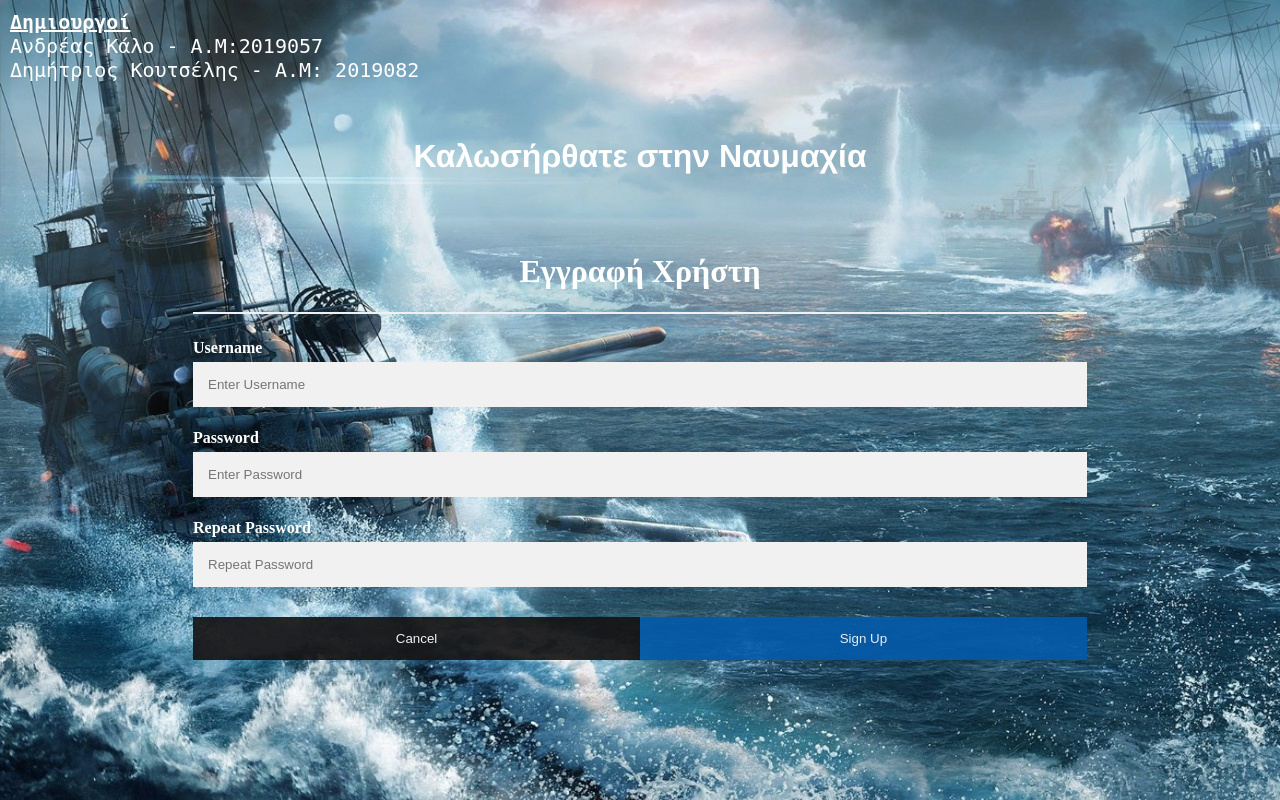
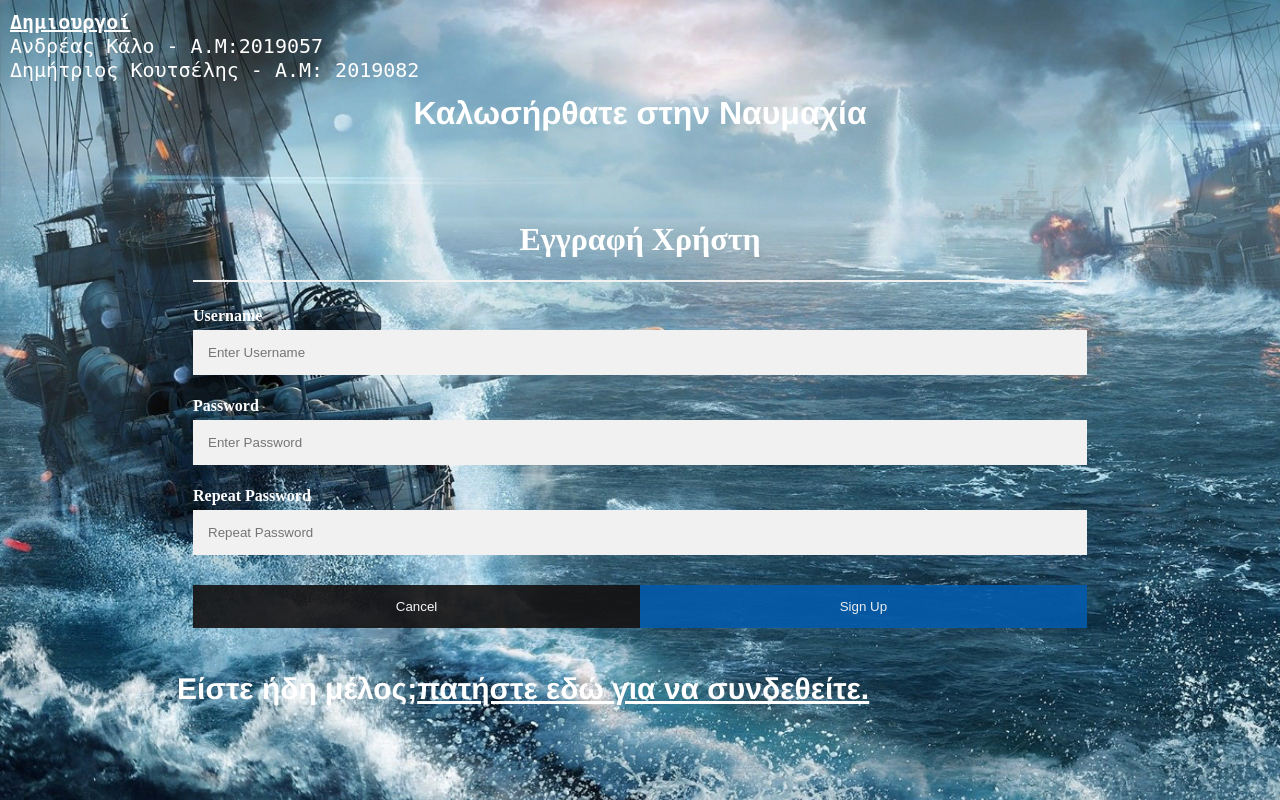
Before and after one commit to iee-ihu-gr-course1941/ADISE23_punolethria, a PHP site: page / in a window 1280 px wide. Run offline with PHP 8.4, Linux system fonts and the light colour scheme.

Commit message:
10/12/23

```diff
--- a/css_files/gameCSS.css
+++ b/css_files/gameCSS.css
@@ -51,3 +51,4 @@
     background-color: white;
 
 }
+td:hover{background-color:cadetblue;}
--- a/css_files/naumaxiaCSS.css
+++ b/css_files/indexCSS.css
@@ -13,7 +13,7 @@
 }
 #welcomingDiv{
     text-align: center;
-    margin-bottom: 20px;
+    margin-bottom: 30px;
 }
 #welcomingTitle{
     font-family: 'Franklin Gothic Medium', 'Arial Narrow', Arial, sans-serif;
@@ -104,3 +104,13 @@
     width: 100%;
   }
 }
+#signInQuestion{
+  font-family: 'Franklin Gothic Medium', 'Arial Narrow', Arial, sans-serif;
+  text-shadow: #fff;
+  color: white;
+  font-size: 30px;
+}
+a{
+  color: white;
+  font-size: 30px;
+}
--- a/index.html
+++ b/index.html
@@ -3,7 +3,7 @@
 <head>
     <meta charset="UTF-8">
     <meta name="viewport" content="width=device-width, initial-scale=1.0">
-    <link rel="stylesheet" href="css_files/naumaxiaCSS.css">
+    <link rel="stylesheet" href="css_files/indexCSS.css">
     <script src="javascript.js" defer></script>
     <title>Ναυμαχία</title>
   </head>
@@ -54,7 +54,7 @@
         <button id="cancelLoginbt"type="button" class="cancelbtn">Cancel</button>
       </div>
     </form>
-
+    <h1 id="signInQuestion">Είστε ήδη μέλος;<a href="javascript.js" onclick="logIn()">πατήστε εδώ για να συνδεθείτε.</a></h1>
   </div>
 </body>
 </html>
--- a/javascript.js
+++ b/javascript.js
@@ -40,3 +40,8 @@
 signUpButton.addEventListener('click',signUp);
 cancelSignUpButton.addEventListener('click',cancelSignUp);
 cancelLoginButton.addEventListener('click',showSignupForm);
+
+function logIn() {
+    document.getElementById('signupForm').style.display = 'none';
+    document.getElementById('loginForm').style.display = 'block';
+}
```
